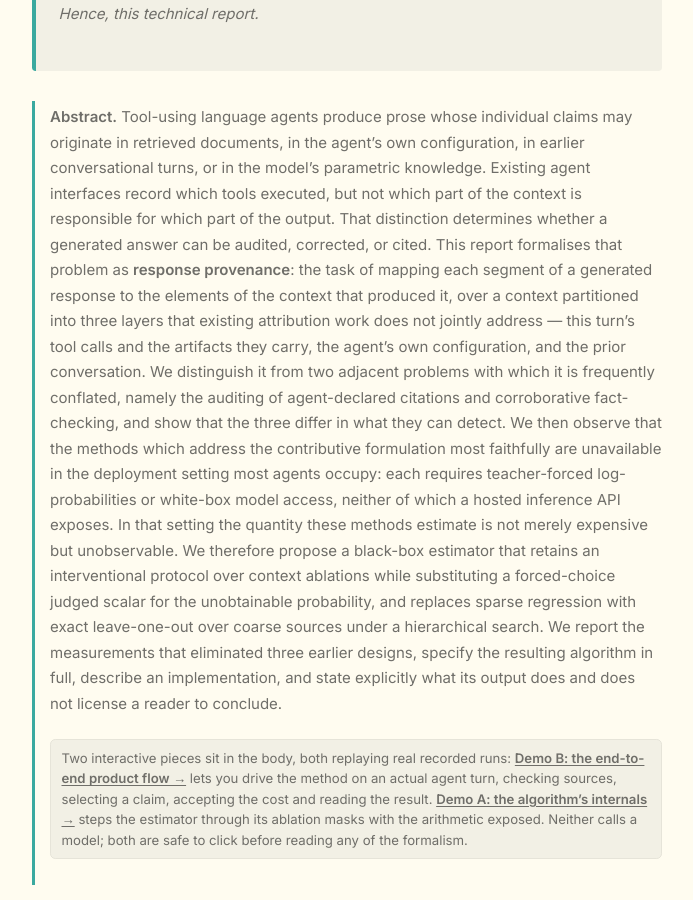
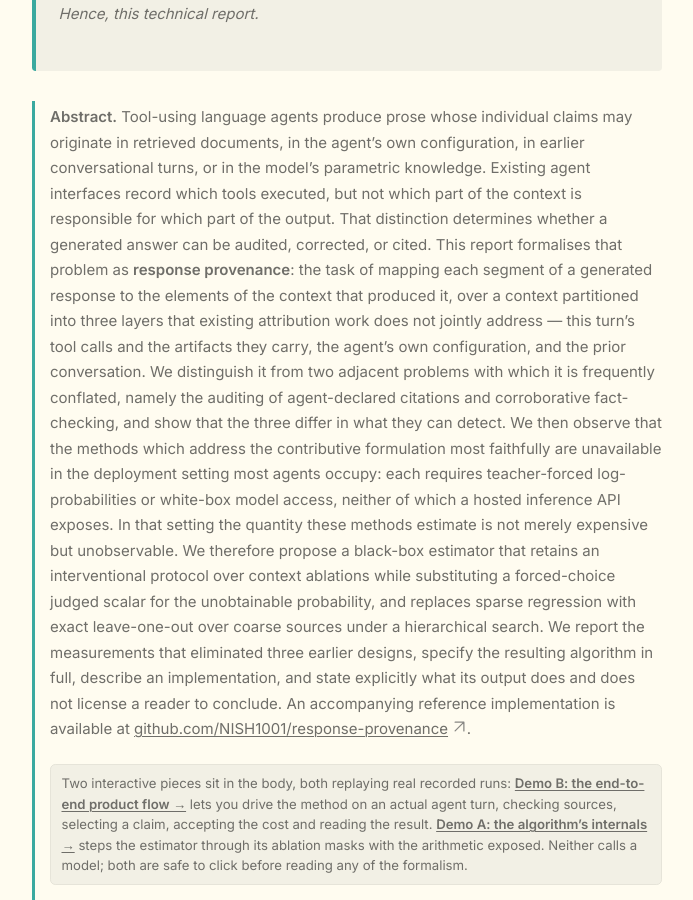
Before and after one commit to NISH1001/NISH1001.github.io, a Jekyll site: the page built from _posts/research/2026-07-30-response-provenance.markdown, in a window 1280 px wide and 900 px high, scrolled down 2549 px. Shown: the whole window, without its empty margins (293-986 px from the left). Built offline with Jekyll 4.4.1, drawn with Linux system fonts in a browser that asks for light colours; some of the changed text lies outside the part shown.

Commit message:
Move the reference-implementation link into the abstract

```diff
--- a/_posts/research/2026-07-30-response-provenance.markdown
+++ b/_posts/research/2026-07-30-response-provenance.markdown
@@ -97,7 +97,8 @@ ablations while substituting a forced-choice judged scalar for the unobtainable
 replaces sparse regression with exact leave-one-out over coarse sources under a hierarchical
 search. We report the measurements that eliminated three earlier designs, specify the resulting
 algorithm in full, describe an implementation, and state explicitly what its output does and does
-not license a reader to conclude.
+not license a reader to conclude. An accompanying reference implementation is available at
+[github.com/NISH1001/response-provenance](https://github.com/NISH1001/response-provenance).
 
 <span class="jump">Two interactive pieces sit in the body, both replaying real recorded runs:
 **[Demo B: the end-to-end product flow &rarr;](#sim)** lets you drive the method on an actual agent
@@ -1427,10 +1428,7 @@ verification, which is exactly why Algorithm 4 never makes it conditional.
 
 ## 8. Implementation
 
-The formulation above is implementation-independent. A standalone **reference implementation** of
-the algorithms in §7 is available
-<span class="cite" data-ref="Pantha, N. (2026). response-provenance — reference implementation. github.com/NISH1001/response-provenance"><a href="#ref-refimpl">[15]</a></span>.
-The deployment described here is AKD Labs, a
+The formulation above is implementation-independent. The deployment described here is AKD Labs, a
 platform for agent co-design in scientific workflows. Three properties of that implementation
 generalise beyond it and are reported for that reason.
 
@@ -2190,9 +2188,9 @@ proxy tracks the contributive quantity it stands in for.
 every prompt structure. It depends on nothing but a chat-completions endpoint that can return
 structured output, and it is deliberately implementation-independent — the formulation assumes
 only that you can recover a turn's tool calls, its system prompt, and its prior messages from
-whatever you already store. A reference implementation is public
-<span class="cite" data-ref="Pantha, N. (2026). response-provenance — reference implementation. github.com/NISH1001/response-provenance"><a href="#ref-refimpl">[15]</a></span>,
-so every algorithm in §7 can be read as code rather than taken from the pseudocode on trust.
+whatever you already store. The accompanying reference implementation at
+[github.com/NISH1001/response-provenance](https://github.com/NISH1001/response-provenance) lets
+every algorithm in §7 be read as code rather than taken from the pseudocode on trust.
 
 **What is partially reproducible.** The *agent* used in §8 is public: a instance of the MIO
 Worldview Agent runs as a Hugging Face Space under the `ai-agents-for-science` organisation
```
Also changed, not shown: other parts of _posts/research/2026-07-30-response-provenance.markdown (+0 -3 lines).
